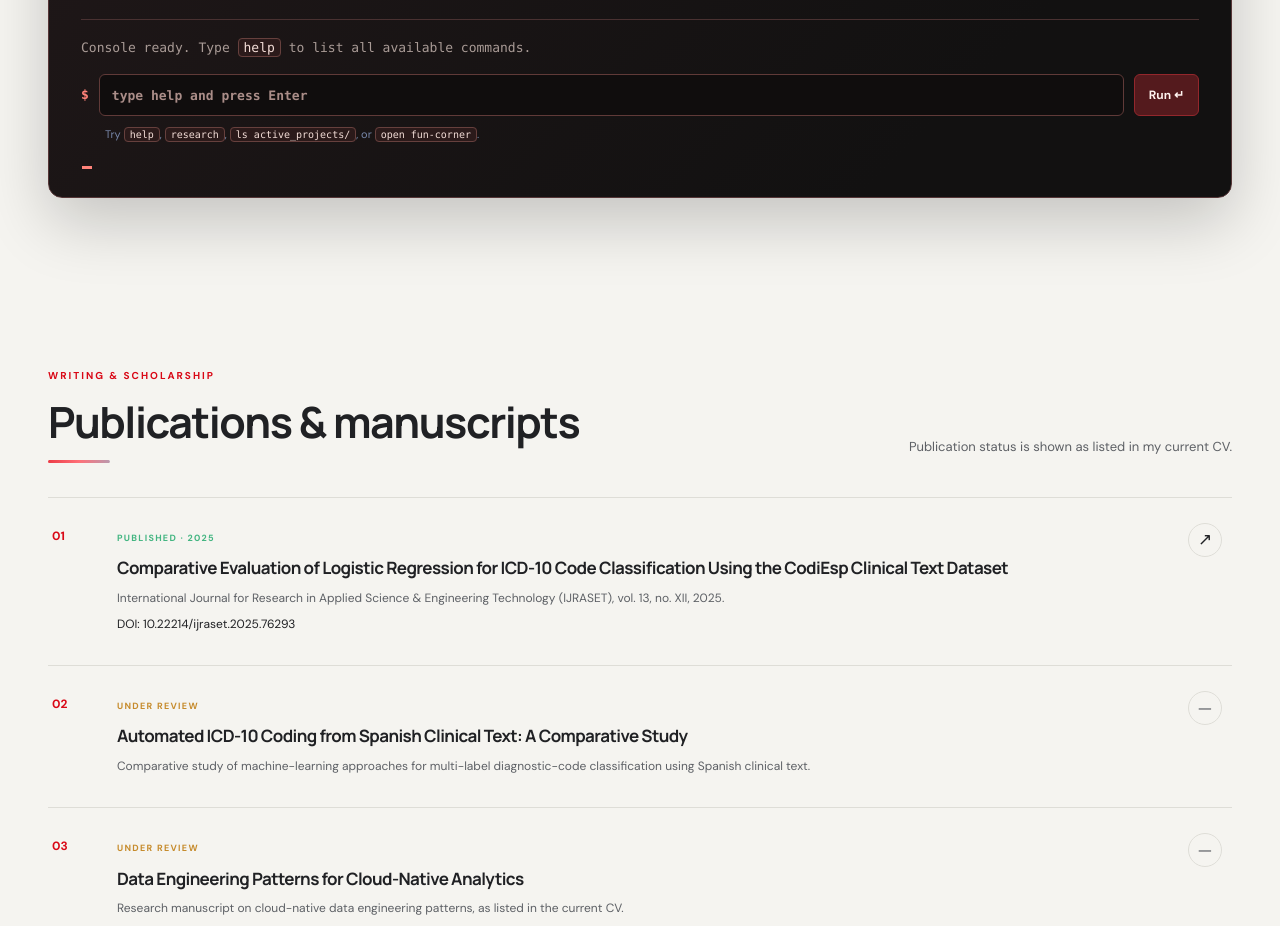
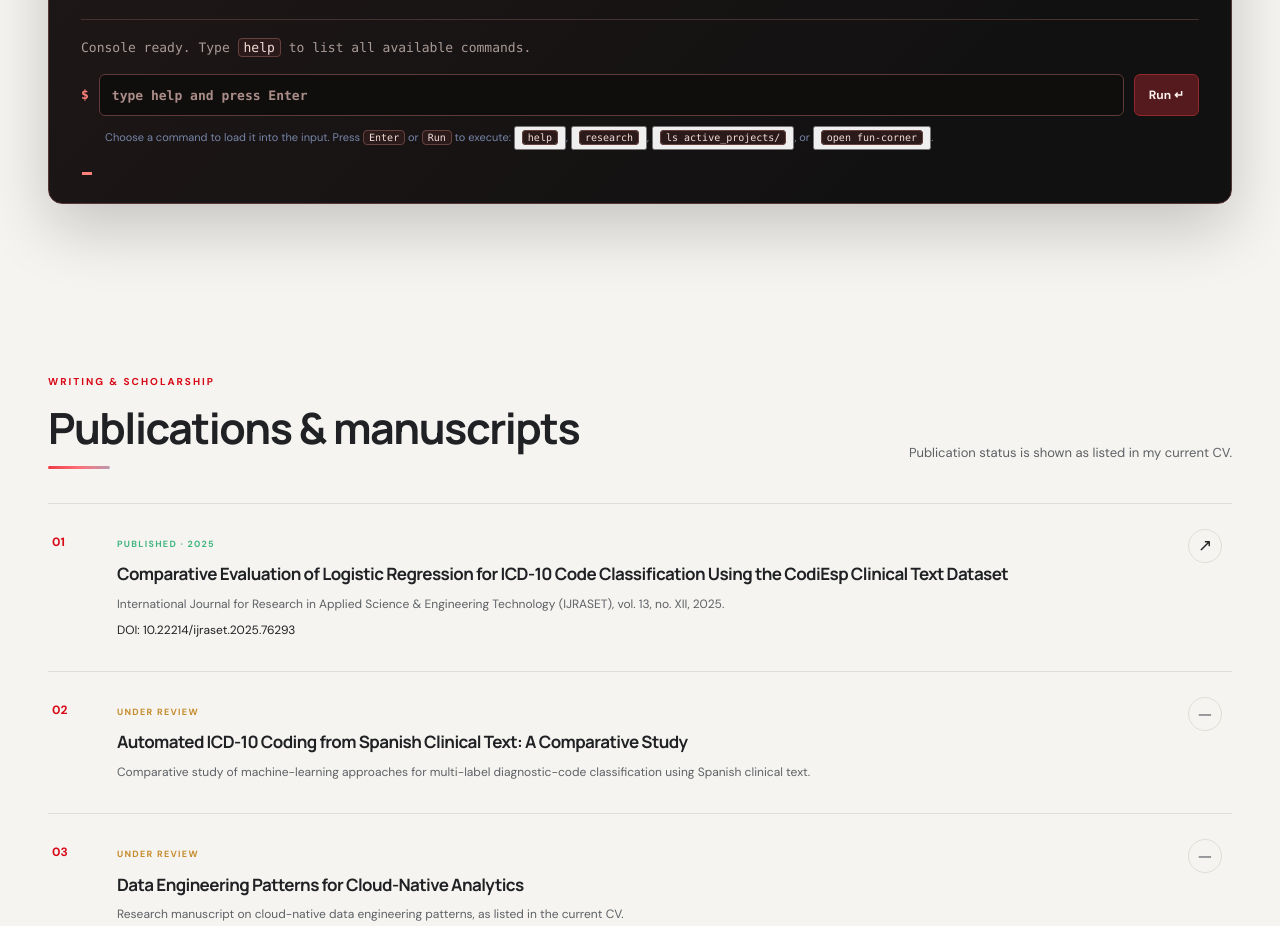
Before and after one commit to vivekanupindi/vivekanupindi.github.io, a plain HTML site: page index.html in a window 1280 px wide. Shown: the part 2463-3389 px from the top of the page. Drawn offline with Linux system fonts and the light colour scheme.

Commit message:
feat: make console command examples clickable

```diff
--- a/index.html
+++ b/index.html
@@ -118,7 +118,14 @@
               >
               <button class="terminal-run" type="submit">Run <span aria-hidden="true">↵</span></button>
             </form>
-            <p class="terminal-input-help" id="research-console-help">Try <kbd>help</kbd>, <kbd>research</kbd>, <kbd>ls active_projects/</kbd>, or <kbd>open fun-corner</kbd>.</p>
+            <p class="terminal-input-help" id="research-console-help">
+              Choose a command to load it into the input. Press <kbd>Enter</kbd> or <kbd>Run</kbd> to execute:
+              <button class="terminal-command-suggestion" type="button" data-console-command="help" aria-label="Load command help into the console input"><kbd>help</kbd></button>,
+              <button class="terminal-command-suggestion" type="button" data-console-command="research" aria-label="Load command research into the console input"><kbd>research</kbd></button>,
+              <button class="terminal-command-suggestion" type="button" data-console-command="ls active_projects/" aria-label="Load command ls active projects into the console input"><kbd>ls active_projects/</kbd></button>,
+              or <button class="terminal-command-suggestion" type="button" data-console-command="open fun-corner" aria-label="Load command open fun-corner into the console input"><kbd>open fun-corner</kbd></button>.
+            </p>
+            <p class="terminal-command-selection-status" id="research-console-selection-status" role="status" aria-live="polite" aria-atomic="true"></p>
             <span class="terminal-caret" aria-hidden="true"></span>
           </div>
         </div>
@@ -285,6 +292,6 @@
   </aside>
 
   <dialog class="detail-dialog" id="detail-dialog" aria-labelledby="dialog-title"><button class="dialog-close" aria-label="Close details">×</button><p class="eyebrow" id="dialog-kicker">RESEARCH DETAILS</p><h2 id="dialog-title">Research details</h2><div id="dialog-body"></div></dialog>
-  <script src="main.js?v=20261116-portfolio-structure" defer></script>
+  <script src="main.js?v=20261117-console-shortcuts" defer></script>
 </body>
 </html>
```
